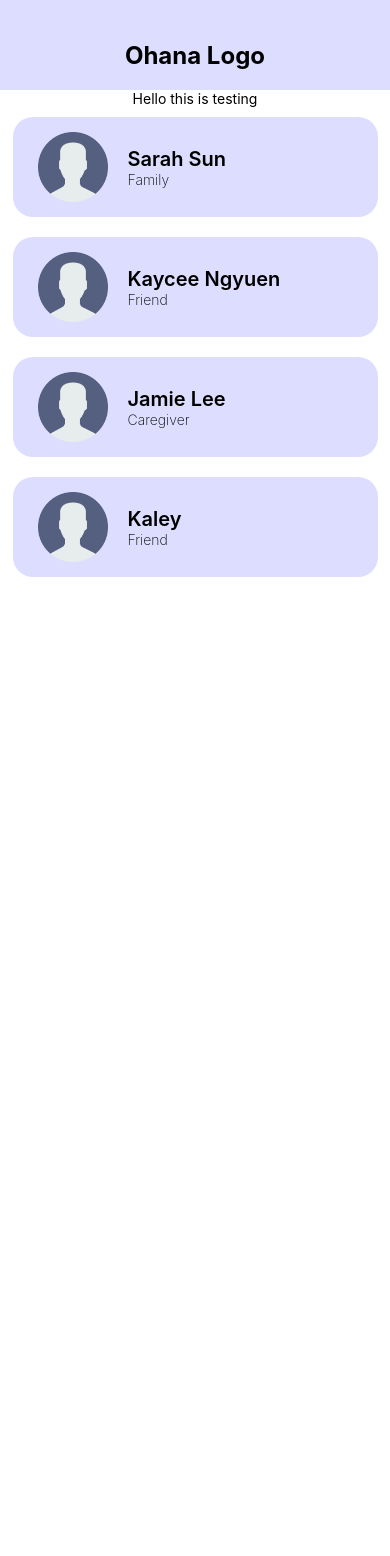
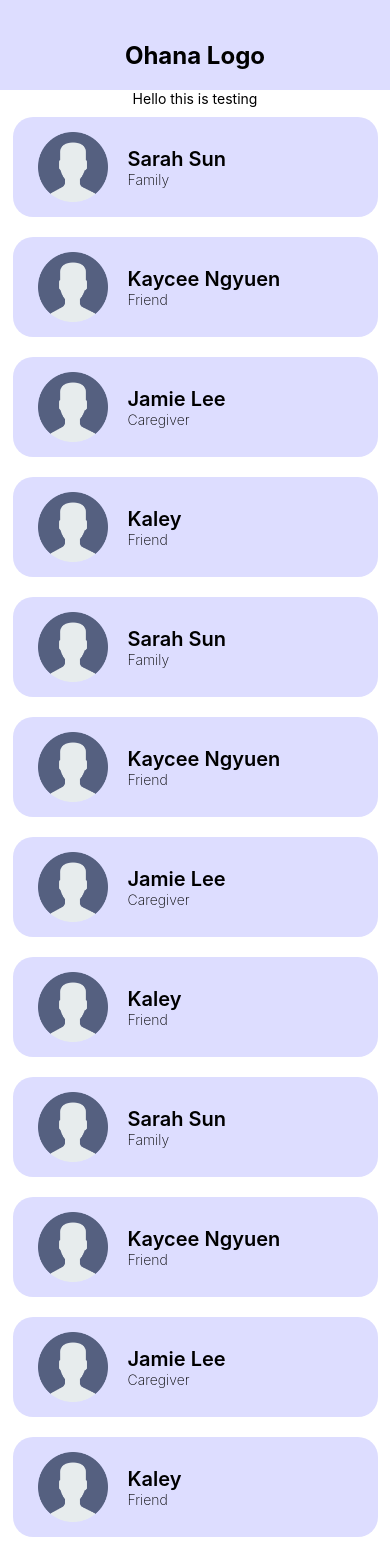
Before and after one commit to Pureum309/OHANA, a React Native app: screen / in a window 390 px wide. Shown: the top 1556 px of the page. Before the commit the page ends 844 px from the top, so only its background shows below. Built offline with nearby package versions, Linux system fonts and the light colour scheme.

Commit message:
made network screen scrollview

```diff
--- a/comps/Header.js
+++ b/comps/Header.js
@@ -14,6 +14,7 @@ const deviceWidth = Dimensions.get("window").width;
 
 const styles = StyleSheet.create({
     container: {
+
         width: deviceWidth,
         height: 90,
         backgroundColor: '#DDF',
--- a/screen/HomeScreen.js
+++ b/screen/HomeScreen.js
@@ -1,5 +1,5 @@
 import React from "react";
-import { StyleSheet, Text, View, StatusBar } from 'react-native'
+import { StyleSheet, Text, View, StatusBar, ScrollView, SafeAreaView } from 'react-native'
 
 import Header from "../comps/Header";
 import Network from "./Network";
@@ -7,12 +7,19 @@ import Network from "./Network";
 
 const HomeScreen = () => {
     return (
+        <SafeAreaView>
+            <ScrollView>
                 <View style={styles.container}>
                     <Header label="Ohana Logo" />
                     <Text>Hello this is testing</Text>
                     <Network />
+                    <Network />
+                    <Network />
+                    <Network />
                     <StatusBar barStyle="dark-content" />
                 </View>
+            </ScrollView>
+        </SafeAreaView>
     )
 }
 
@@ -21,6 +28,7 @@ const styles = StyleSheet.create({
         flex: 1,
         backgroundColor: '#fff',
         alignItems: 'center',
+        paddingTop: StatusBar.currentHeight,
         // justifyContent: 'center',
     },
 });
```
Lines whose indentation alone changed are shown as unchanged.
